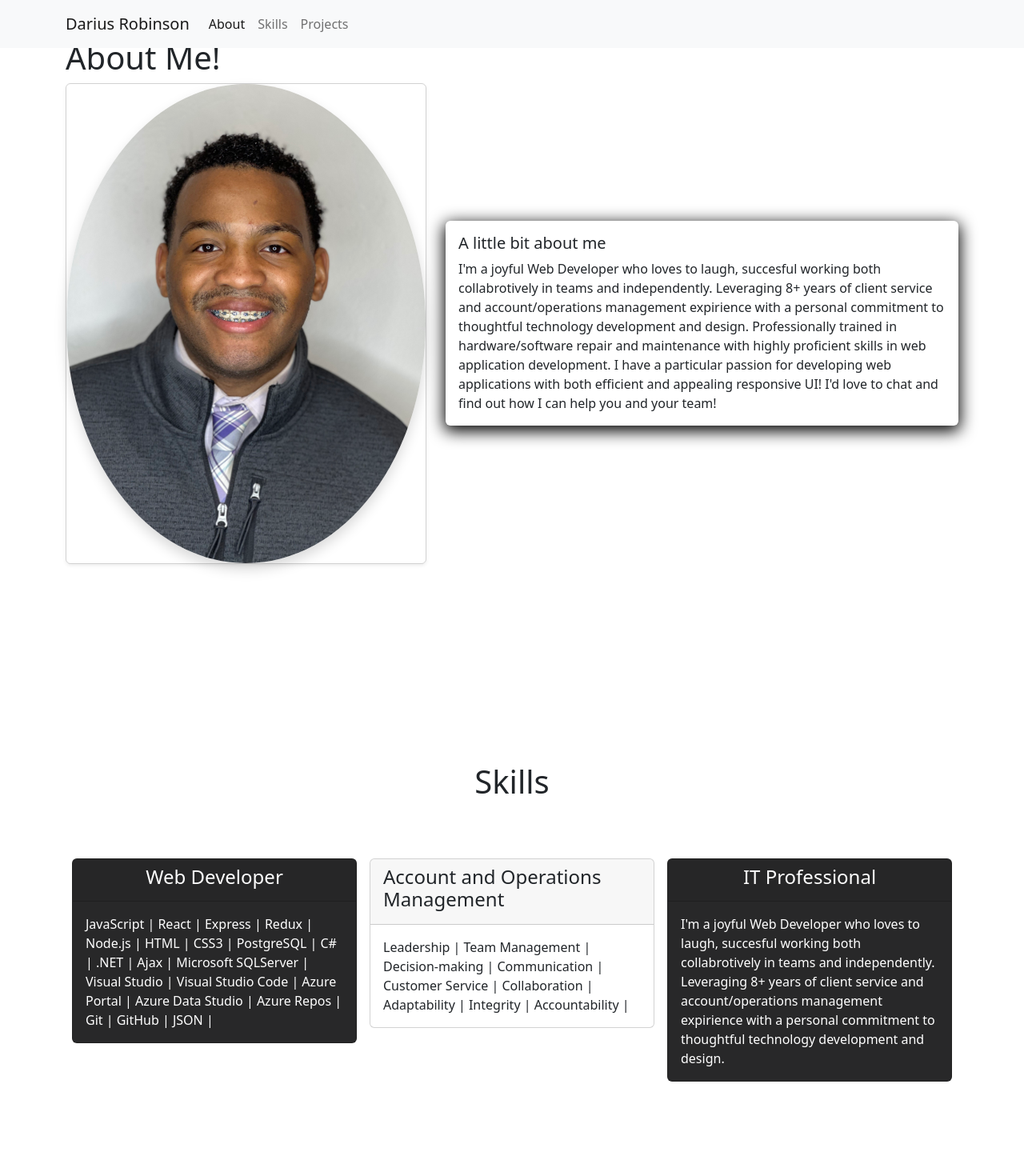
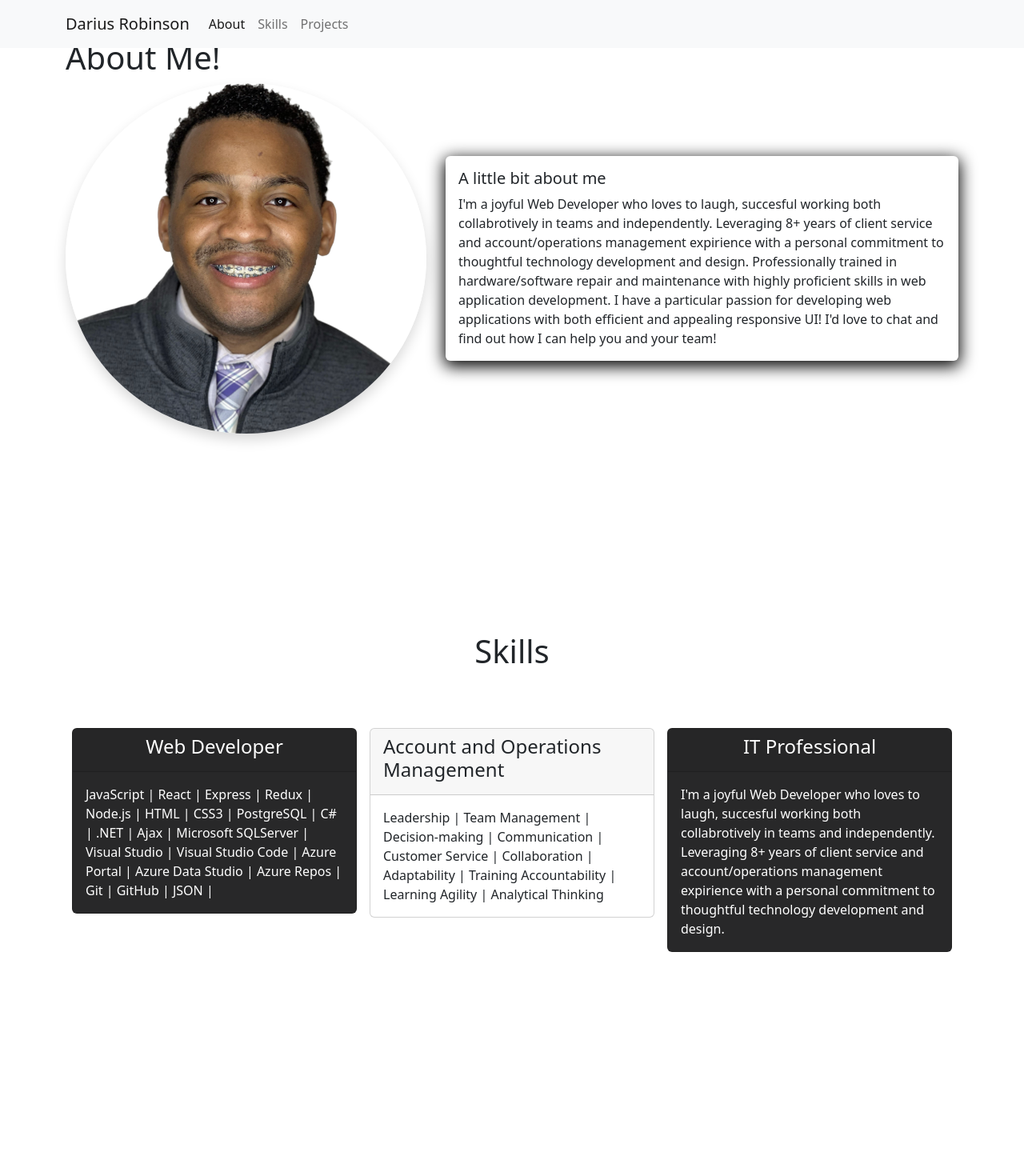
Before and after one commit to DariusRobinson/MySite, a React (Create React App) app: page / in a window 1280 px wide. Shown: the top 1445 px of the page at 80% size. Built offline with nearby package versions, Linux system fonts and the light colour scheme.

Commit message:
added some changes to get rid of border and changed about me image

```diff
--- a/public/index.css
+++ b/public/index.css
@@ -70,3 +70,8 @@
 .projectCard button:hover {
   background-color: #33006d;
 }
+
+#aboutIMG {
+  background: transparent;
+  border: none;
+}
--- a/src/components/About.jsx
+++ b/src/components/About.jsx
@@ -12,11 +12,16 @@ const About = () => {
         <h1>About Me!</h1>
         <Row className="align-items-center">
           <Col md={5}>
-            <Card className="shadow-sm bg-transparent border-transparent padding-10px">
+            <Card className="shadow-none bg-transparent border-0 p-0">
               <Card.Img
-                src="IMG_4340.jpg"
-                style={{ width: "100%", height: "auto" }}
+                src="IMG_8160.jpeg"
+                style={{
+                  width: "100%",
+                  height: "auto",
+                  background: "transparent",
+                }}
                 className="rounded-circle  shadow"
+                id="aboutIMG"
               />
             </Card>
           </Col>
--- /dev/null
+++ b/src/components/Footer.jsx
@@ -0,0 +1,5 @@
+import React from "react";
+
+export default function Footer() {
+  return <></>;
+}
--- a/src/components/Projects.jsx
+++ b/src/components/Projects.jsx
@@ -96,13 +96,11 @@ const Projects = () => {
                 </Card>
               </div>
             </Col>
+
             <Col className="px-2">
               <div className="projectCardWrapper">
                 <Card className="projectCard" rounded>
-                  <Card.Img
-                    variant="top"
-                    src="Image 8-27-22 at 12.08 AM.jpeg"
-                  />
+                  <Card.Img variant="top" src="Image 8-27-22 at 12.27 AM.jpg" />
                   <Card.Body>
                     <Card.Title>Cinema's Top 251</Card.Title>
                     <Card.Text>Description</Card.Text>
@@ -114,7 +112,10 @@ const Projects = () => {
             <Col className="px-2">
               <div className="projectCardWrapper">
                 <Card className="projectCard" rounded>
-                  <Card.Img variant="top" src="Image 8-27-22 at 12.27 AM.jpg" />
+                  <Card.Img
+                    variant="top"
+                    src="Image 8-27-22 at 12.08 AM.jpeg"
+                  />
                   <Card.Body>
                     <Card.Title>Cinema's Top 251</Card.Title>
                     <Card.Text>Description</Card.Text>
--- a/src/components/Skills.jsx
+++ b/src/components/Skills.jsx
@@ -35,8 +35,8 @@ const Skills = () => {
               <Card.Body>
                 <Card.Text>
                   Leadership | Team Management | Decision-making | Communication
-                  | Customer Service | Collaboration | Adaptability | Integrity
-                  | Accountability |
+                  | Customer Service | Collaboration | Adaptability | Training
+                  Accountability | Learning Agility | Analytical Thinking
                 </Card.Text>
               </Card.Body>
             </Card>
--- a/src/components/index.js
+++ b/src/components/index.js
@@ -3,3 +3,4 @@ export { default as Navigation } from "./Navigation";
 export { default as Projects } from "./Projects";
 export { default as About } from "./About";
 export { default as Skills } from "./Skills";
+export { default as Footer } from "./Footer";
```
Also changed, not shown: public/IMG_8160.jpeg (added).
